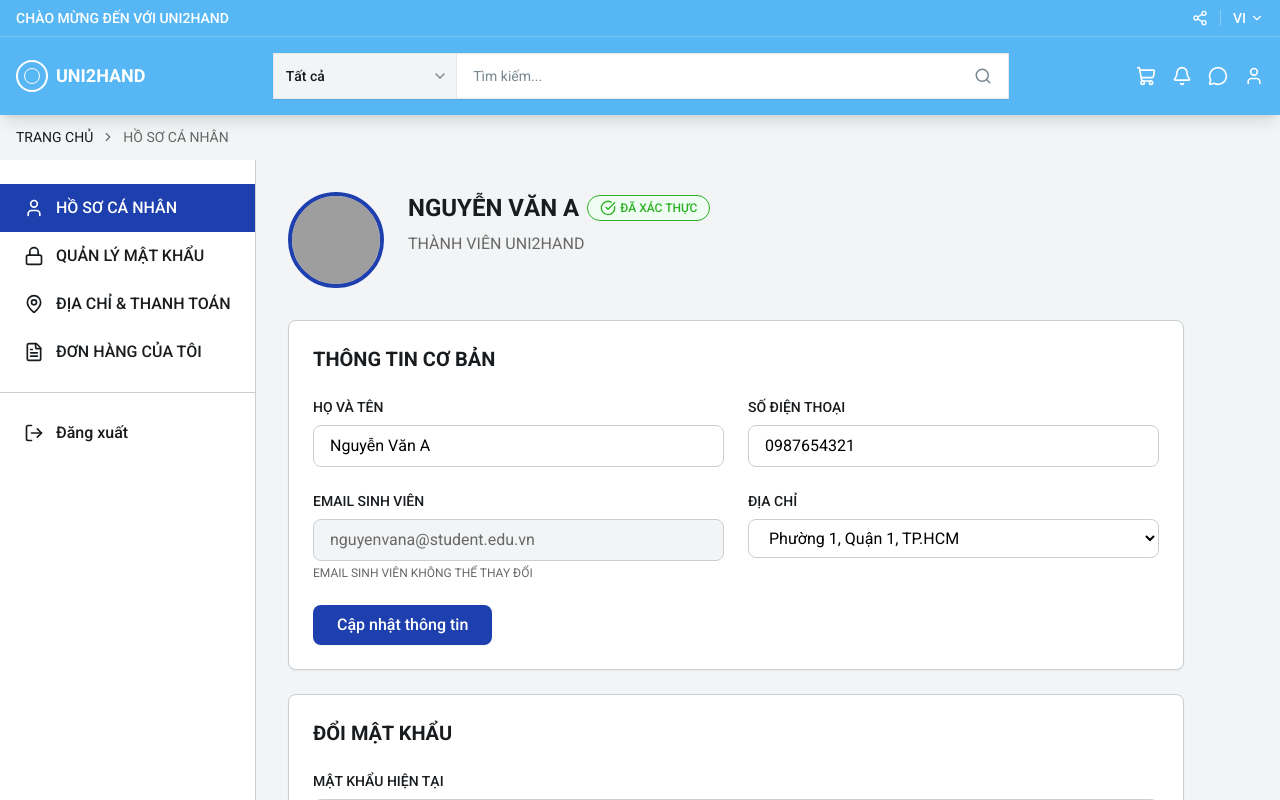
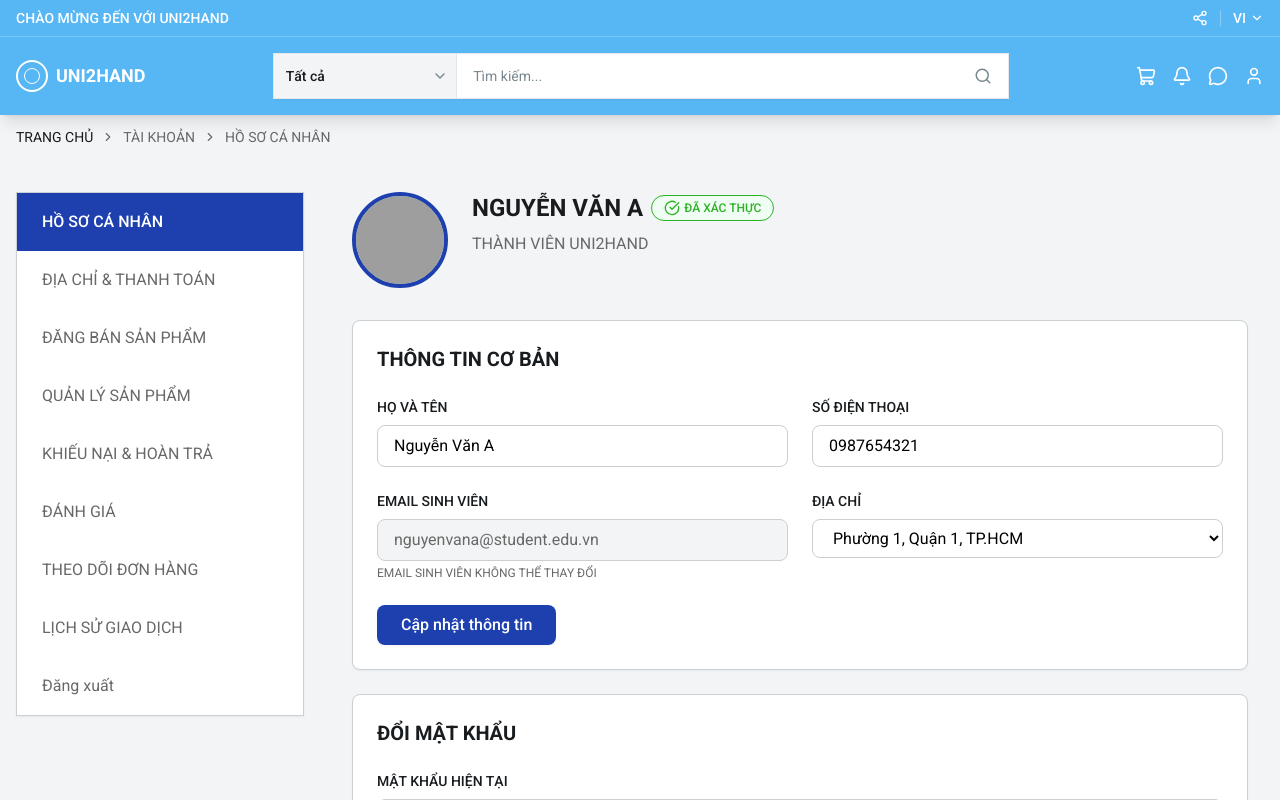
Before and after one commit to MrCopperrrr/Secondhand_Ecommerce, a React (Vite) app in the folder client/: page /profile in a window 1280 px wide. Shown: the top 800 px of the page. Built offline with nearby package versions, Linux system fonts and the light colour scheme; grey boxes are pictures that could not be loaded.

Commit message:
feat: redesign profile sidebar and update navbar dropdown/breadcrumbs per figma

```diff
--- a/client/src/components/common/Navbar.tsx
+++ b/client/src/components/common/Navbar.tsx
@@ -19,7 +19,6 @@
 
 const Navbar: React.FC = () => {
   const [selectedCategory, setSelectedCategory] = useState('Tất cả');
-  const [isLoggedIn] = useState(false); // Giả lập trạng thái đăng nhập
   const [searchQuery, setSearchQuery] = useState('');
   const navigate = useNavigate();
   const { itemCount } = useCart();
@@ -155,26 +154,16 @@
                   <User size={20} className="text-[#FFFFFF]" />
                 </button>
               </DropdownMenuTrigger>
-              <DropdownMenuContent align="end" className="w-48 bg-white border-gray-200 shadow-lg mt-2 p-0">
-                {!isLoggedIn ? (
-                  <>
-                    <DropdownMenuItem asChild className="cursor-pointer py-3 px-4 focus:bg-gray-100 outline-none">
-                      <Link to="/login">Đăng nhập</Link>
-                    </DropdownMenuItem>
-                    <DropdownMenuItem asChild className="cursor-pointer py-3 px-4 focus:bg-gray-100 outline-none border-t border-gray-100">
-                      <Link to="/register">Đăng ký</Link>
-                    </DropdownMenuItem>
-                  </>
-                ) : (
-                  <>
-                    <DropdownMenuItem asChild className="cursor-pointer py-3 px-4 focus:bg-gray-100 outline-none">
-                      <Link to="/profile">Hồ sơ của tôi</Link>
-                    </DropdownMenuItem>
-                    <DropdownMenuItem className="cursor-pointer py-3 px-4 focus:bg-gray-100 outline-none border-t border-gray-100 text-red-600">
-                      Đăng xuất
-                    </DropdownMenuItem>
-                  </>
-                )}
+              <DropdownMenuContent align="end" className="w-48 bg-white border-gray-200 shadow-lg mt-2 p-0 rounded-none">
+                <DropdownMenuItem asChild className="cursor-pointer py-3 px-4 focus:bg-gray-100 outline-none rounded-none">
+                  <Link to="/login" className="text-sm font-medium text-[#191C1F]">Đăng nhập</Link>
+                </DropdownMenuItem>
+                <DropdownMenuItem asChild className="cursor-pointer py-3 px-4 focus:bg-gray-100 outline-none border-t border-gray-100 rounded-none">
+                  <Link to="/register" className="text-sm font-medium text-[#191C1F]">Đăng ký</Link>
+                </DropdownMenuItem>
+                <DropdownMenuItem asChild className="cursor-pointer py-3 px-4 focus:bg-gray-100 outline-none border-t border-gray-100 rounded-none">
+                  <Link to="/profile" className="text-sm font-medium text-[#191C1F]">Tài khoản</Link>
+                </DropdownMenuItem>
               </DropdownMenuContent>
             </DropdownMenu>
           </div>
--- a/client/src/components/profile/profile-sidebar.tsx
+++ b/client/src/components/profile/profile-sidebar.tsx
@@ -1,5 +1,4 @@
 import React from 'react';
-import { User, Lock, FileText, MapPin, LogOut } from 'lucide-react';
 import { Link } from 'react-router-dom';
 
 interface ProfileSidebarProps {
@@ -11,59 +10,74 @@
     {
       id: 'profile',
       label: 'Hồ sơ cá nhân',
-      icon: User,
       href: '/profile',
-    },
-    {
-      id: 'password',
-      label: 'Quản lý mật khẩu',
-      icon: Lock,
-      href: '/profile/password',
     },
     {
       id: 'address',
       label: 'Địa chỉ & Thanh toán',
-      icon: MapPin,
       href: '/profile/address',
     },
     {
-      id: 'orders',
-      label: 'Đơn hàng của tôi',
-      icon: FileText,
-      href: '/profile/orders',
+      id: 'sell',
+      label: 'Đăng bán sản phẩm',
+      href: '/sell',
+    },
+    {
+      id: 'products',
+      label: 'Quản lý sản phẩm',
+      href: '/profile/products',
+    },
+    {
+      id: 'complaints',
+      label: 'Khiếu nại & Hoàn trả',
+      href: '/profile/complaints',
+    },
+    {
+      id: 'reviews',
+      label: 'Đánh giá',
+      href: '/profile/reviews',
+    },
+    {
+      id: 'track-order',
+      label: 'Theo dõi đơn hàng',
+      href: '/profile/track-order',
+    },
+    {
+      id: 'history',
+      label: 'Lịch sử giao dịch',
+      href: '/profile/history',
     },
   ];
 
   return (
-    <aside className="w-64 bg-white border-r border-[#C9CFD2] flex-shrink-0">
-      <nav className="py-6">
+    <div className="w-80 px-4 py-8 sticky top-24 self-start font-roboto">
+      <div className="bg-white border border-[#C9CFD2] p-0 shadow-sm rounded-none">
+        <nav className="flex flex-col">
           {menuItems.map((item) => {
-          const Icon = item.icon;
             const isActive = activeTab === item.id;
 
             return (
               <Link
                 key={item.id}
                 to={item.href}
-              className={`flex items-center gap-3 px-6 py-3 transition-colors ${
+                className={`w-full px-6 py-4 text-[16px] transition-all border border-transparent ${
                   isActive
-                  ? 'bg-[#1E40AF] text-white font-bold'
-                  : 'text-[#191C1F] hover:bg-[#F2F4F5]'
+                    ? 'bg-[#1E40AF] text-[#FFFFFF] font-medium border-[#1E40AF]'
+                    : 'bg-[#FFFFFF] text-[#686868] hover:bg-gray-50 border-[#FFFFFF]'
                 }`}
               >
-              <Icon size={20} />
-              <span className="font-medium">{item.label}</span>
+                {item.label}
               </Link>
             );
           })}
 
-        <hr className="my-4 border-[#C9CFD2]" />
-
-        <button className="w-full flex items-center gap-3 px-6 py-3 text-[#191C1F] hover:bg-[#F2F4F5] transition-colors">
-          <LogOut size={20} />
-          <span className="font-medium">Đăng xuất</span>
+          <button
+            className="w-full px-6 py-4 text-[16px] text-[#686868] hover:bg-gray-50 transition-all text-left bg-[#FFFFFF] border border-[#FFFFFF]"
+          >
+            Đăng xuất
           </button>
         </nav>
-    </aside>
+      </div>
+    </div>
   );
 };
--- a/client/src/pages/profile/AddressPayment.tsx
+++ b/client/src/pages/profile/AddressPayment.tsx
@@ -11,8 +11,8 @@
       <Breadcrumbs
         items={[
           { label: 'Trang chủ', href: '/' },
-          { label: 'Hồ sơ cá nhân', href: '/profile' },
-          { label: 'Địa chỉ & Thanh toán' },
+          { label: 'Tài khoản' },
+          { label: 'địa chỉ & thanh toán' },
         ]}
       />
 
--- a/client/src/pages/profile/UserProfile.tsx
+++ b/client/src/pages/profile/UserProfile.tsx
@@ -13,7 +13,8 @@
       <Breadcrumbs
         items={[
           { label: 'Trang chủ', href: '/' },
-          { label: 'Hồ sơ cá nhân' },
+          { label: 'Tài khoản' },
+          { label: 'hồ sơ cá nhân' },
         ]}
       />
 
```
Lines whose indentation alone changed are shown as unchanged.
